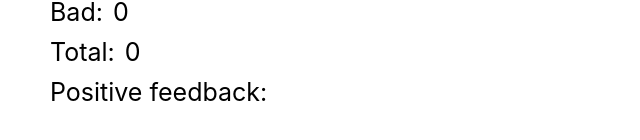
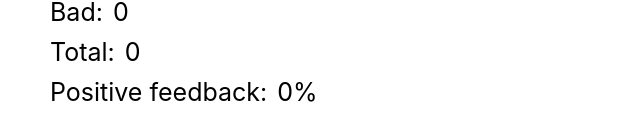
Before and after one commit to Vovap1991/goit-react-hw-02-feedback, a React (Create React App) app: page / in a window 1280 px wide. Shown: the part 366-506 px from the top of the page, without its empty margins (0-640 px from the left). Built offline with nearby package versions, Linux system fonts and the light colour scheme.

Commit message:
Step 2 is completely done

```diff
--- a/src/components/App.jsx
+++ b/src/components/App.jsx
@@ -22,11 +22,23 @@ export class App extends Component {
     return good + neutral + bad;
   };
 
+  countPositiveFeedbackPercentage = () => {
+    const totalFeedbacksNumber = this.countTotalFeedback();
+    if (totalFeedbacksNumber === 0) {
+      return 0;
+    }
+    return Math.floor((this.state.good / totalFeedbacksNumber) * 100);
+  };
+
   render() {
     return (
       <div>
         <Feedback onIncrement={this.getFeedback} />
-        <Statistics clicks={this.state} total={this.countTotalFeedback()} />
+        <Statistics
+          clicks={this.state}
+          total={this.countTotalFeedback()}
+          positivePercentage={this.countPositiveFeedbackPercentage()}
+        />
       </div>
     );
   }
--- a/src/components/Statistics/Statistics.jsx
+++ b/src/components/Statistics/Statistics.jsx
@@ -5,7 +5,7 @@ import {
   Clicks,
 } from './Statistics.styled';
 
-export const Statistics = ({ clicks, total }) => {
+export const Statistics = ({ clicks, total, positivePercentage }) => {
   const { good, neutral, bad } = clicks;
   return (
     <StatisticsWrapper>
@@ -28,7 +28,7 @@ export const Statistics = ({ clicks, total }) => {
       </StatisticsItem>
       <StatisticsItem>
         Positive feedback:
-        <Clicks></Clicks>
+        <Clicks>{positivePercentage}%</Clicks>
       </StatisticsItem>
     </StatisticsWrapper>
   );
```
